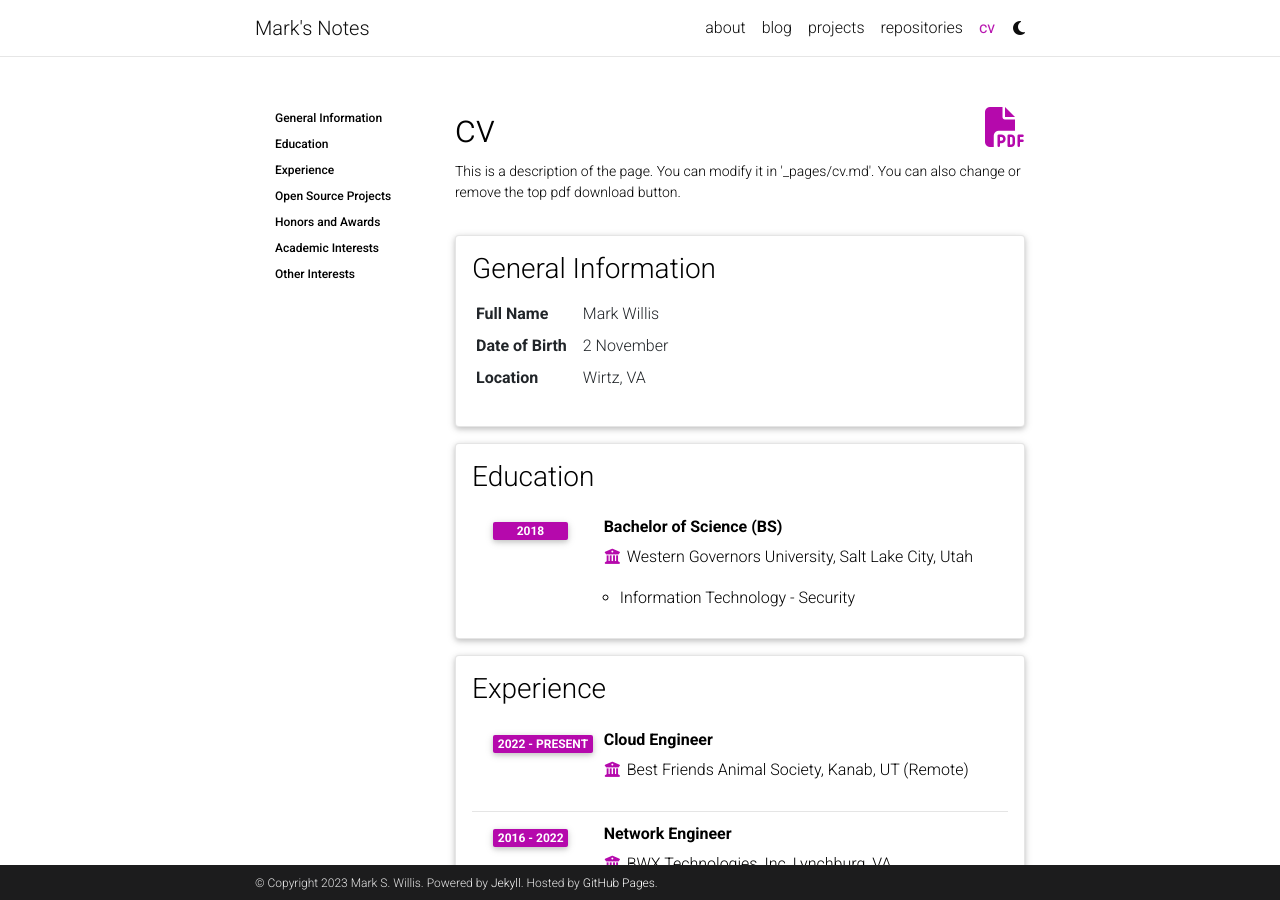
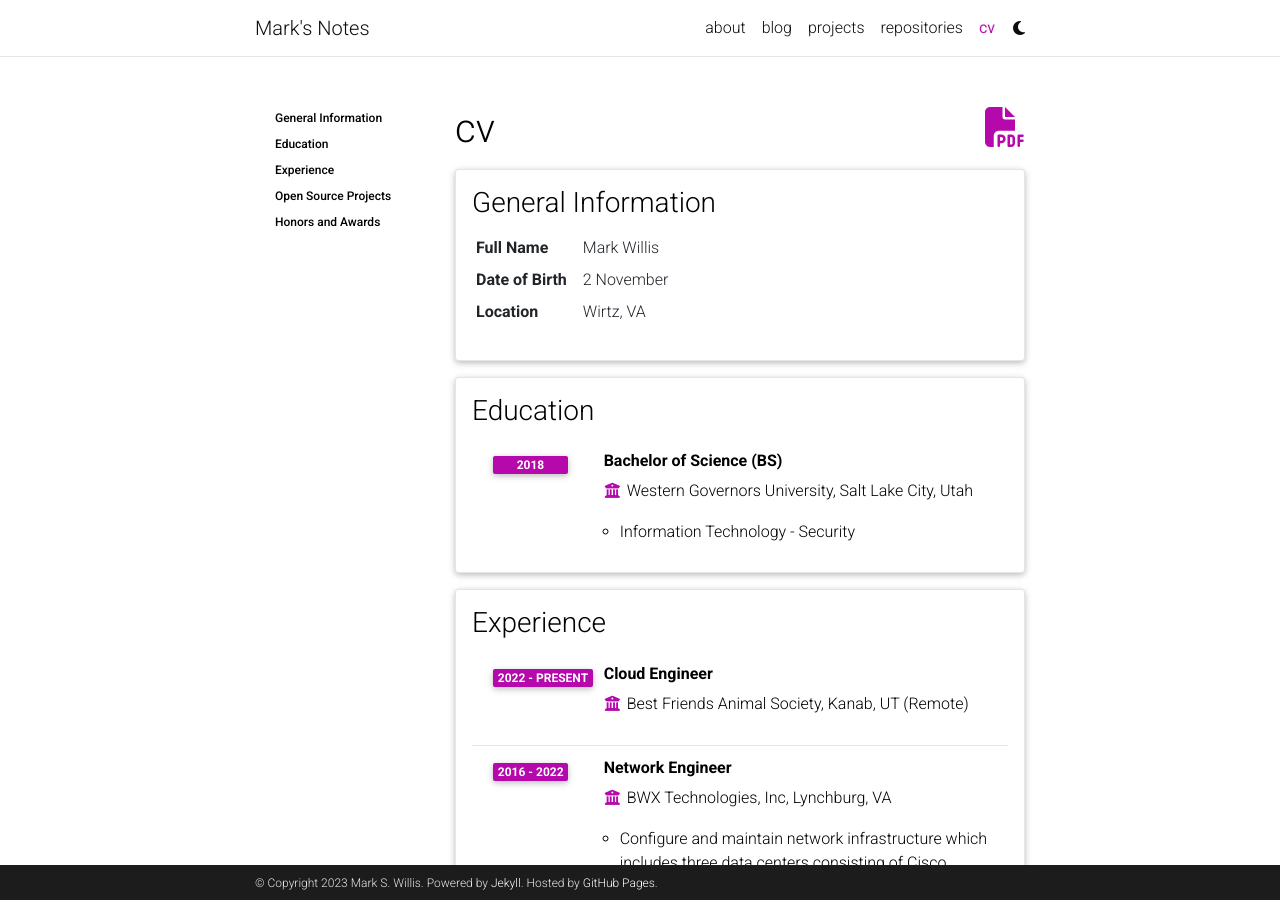
Before and after one commit to mwillisii/mwillisii.github.io, a Jekyll site: the page built from _pages/cv.md, in a window 1280 px wide and 900 px high. Built offline with Jekyll 4.4.1, drawn with Linux system fonts in a browser that asks for light colours; comment, search, counter and statistics services are not loaded; a style sheet for code colours, icons or effects is not loaded; some of the changed text lies outside the part shown.

```diff
--- a/_pages/cv.md
+++ b/_pages/cv.md
@@ -5,7 +5,7 @@ title: cv
 nav: true
 nav_order: 4
 cv_pdf: example_pdf.pdf
-description: This is a description of the page. You can modify it in '_pages/cv.md'. You can also change or remove the top pdf download button.
+description:
 toc:
   sidebar: left
 ---
```
Also changed, not shown: _data/cv.yml (+1 -18 lines).
